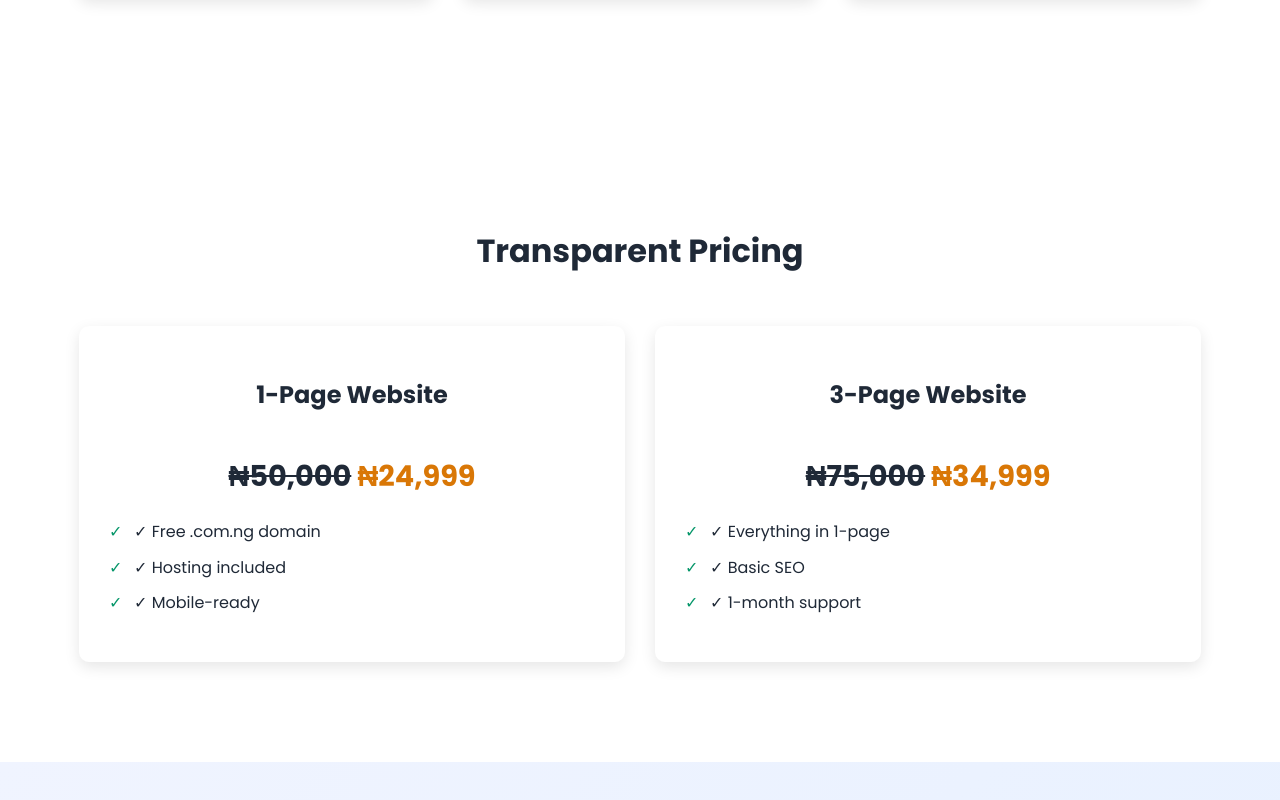
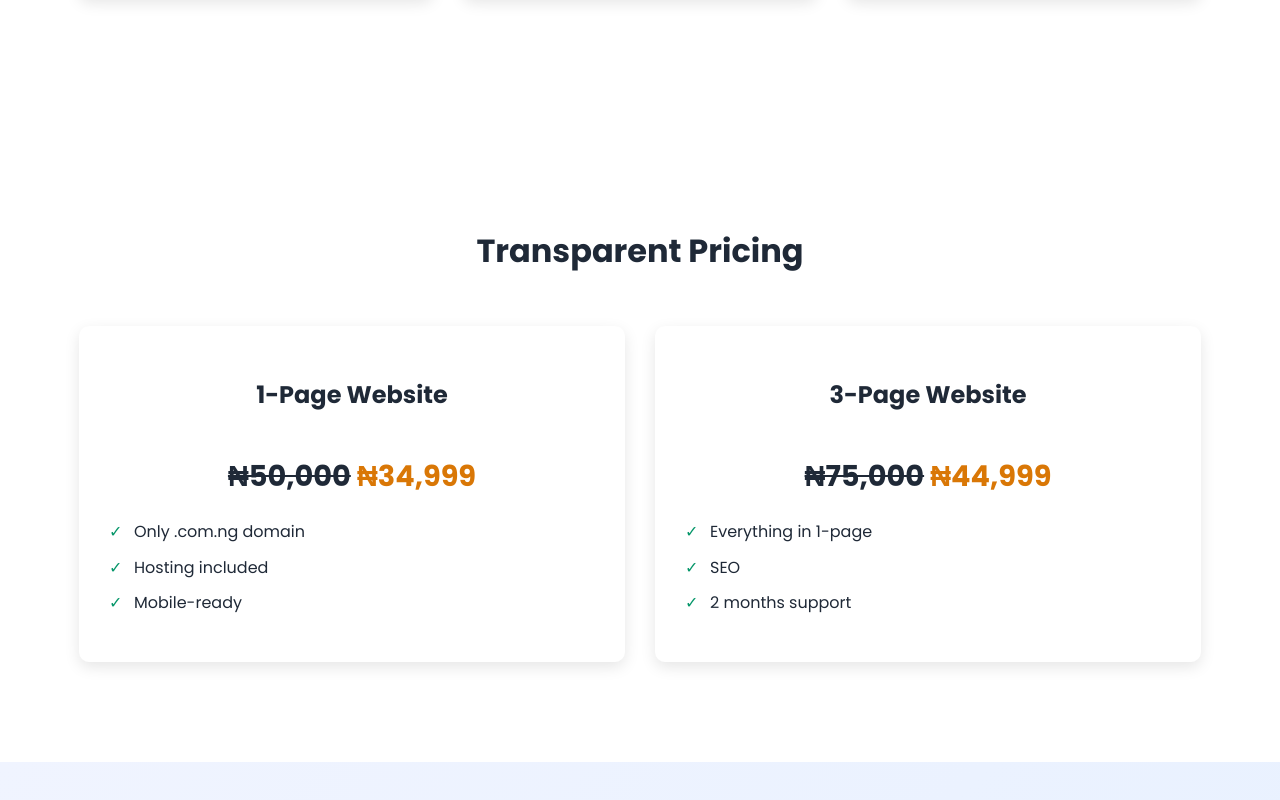
Before and after one commit to Adewara/adewara-promo-website, a plain HTML site: page index.html in a window 1280 px wide. Shown: the part 1626-2426 px from the top of the page. Drawn offline with nearby package versions, Linux system fonts and the light colour scheme.

Commit message:
pricing update

```diff
--- a/index.html
+++ b/index.html
@@ -79,7 +79,7 @@
         <div class="container">
           <h1>I build websites that make Nigerian businesses money</h1>
           <p class="subtitle">
-            48-hour delivery • Mobile-friendly • Free hosting
+            Prompt delivery • Mobile-friendly • Reliable hosting
           </p>
           <a href="#projects" class="btn cta-btn scroll-link">See My Work ↓</a>
         </div>
@@ -196,20 +196,20 @@
           <div class="pricing-grid">
             <div class="pricing-card">
               <h3>1-Page Website</h3>
-              <p><del>₦50,000</del> <span class="discount">₦24,999</span></p>
+              <p><del>₦50,000</del> <span class="discount">₦34,999</span></p>
               <ul>
-                <li>✓ Free .com.ng domain</li>
-                <li>✓ Hosting included</li>
-                <li>✓ Mobile-ready</li>
+                <li>Only .com.ng domain</li>
+                <li>Hosting included</li>
+                <li>Mobile-ready</li>
               </ul>
             </div>
             <div class="pricing-card">
               <h3>3-Page Website</h3>
-              <p><del>₦75,000</del> <span class="discount">₦34,999</span></p>
+              <p><del>₦75,000</del> <span class="discount">₦44,999</span></p>
               <ul>
-                <li>✓ Everything in 1-page</li>
-                <li>✓ Basic SEO</li>
-                <li>✓ 1-month support</li>
+                <li>Everything in 1-page</li>
+                <li>SEO</li>
+                <li>2 months support</li>
               </ul>
             </div>
           </div>
```
